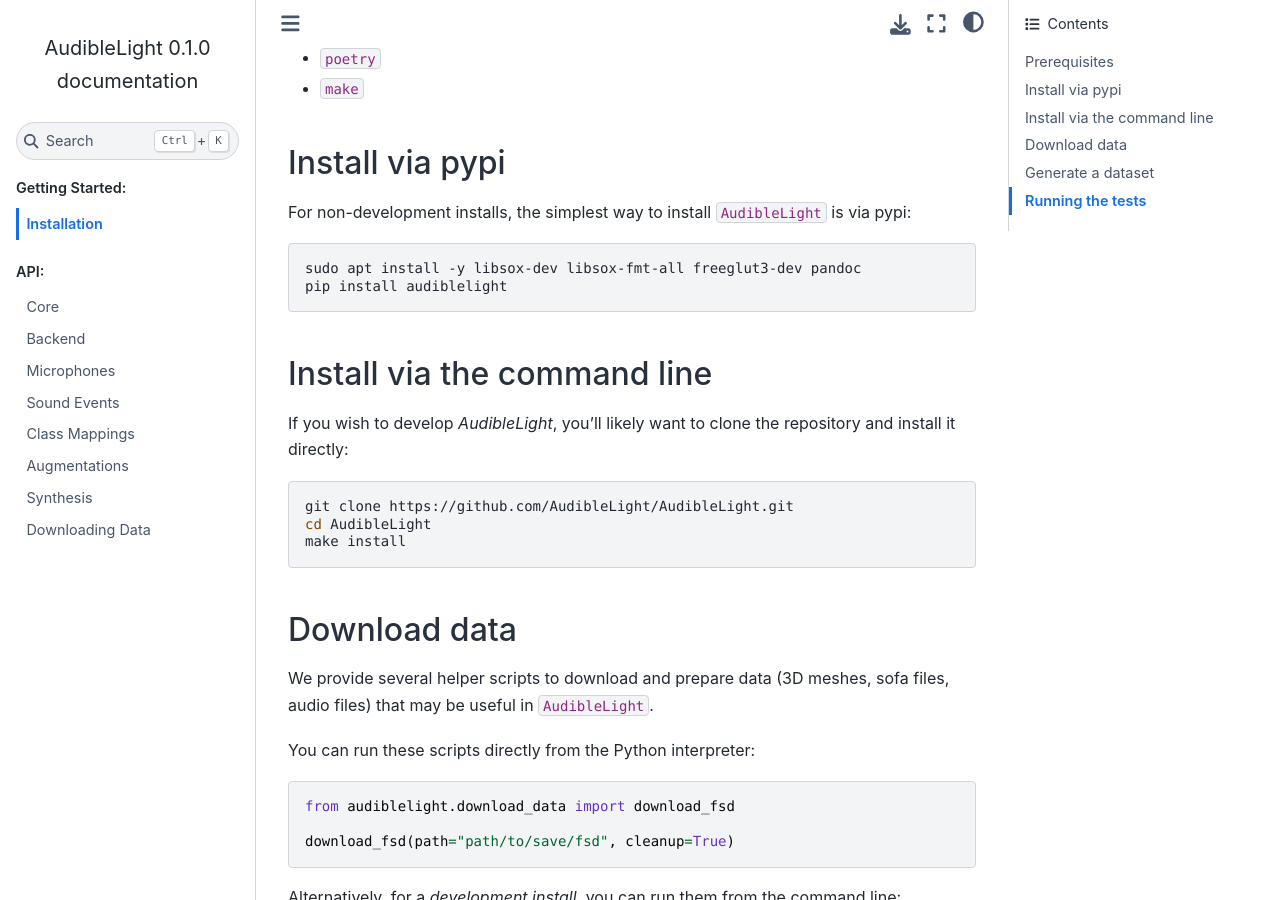
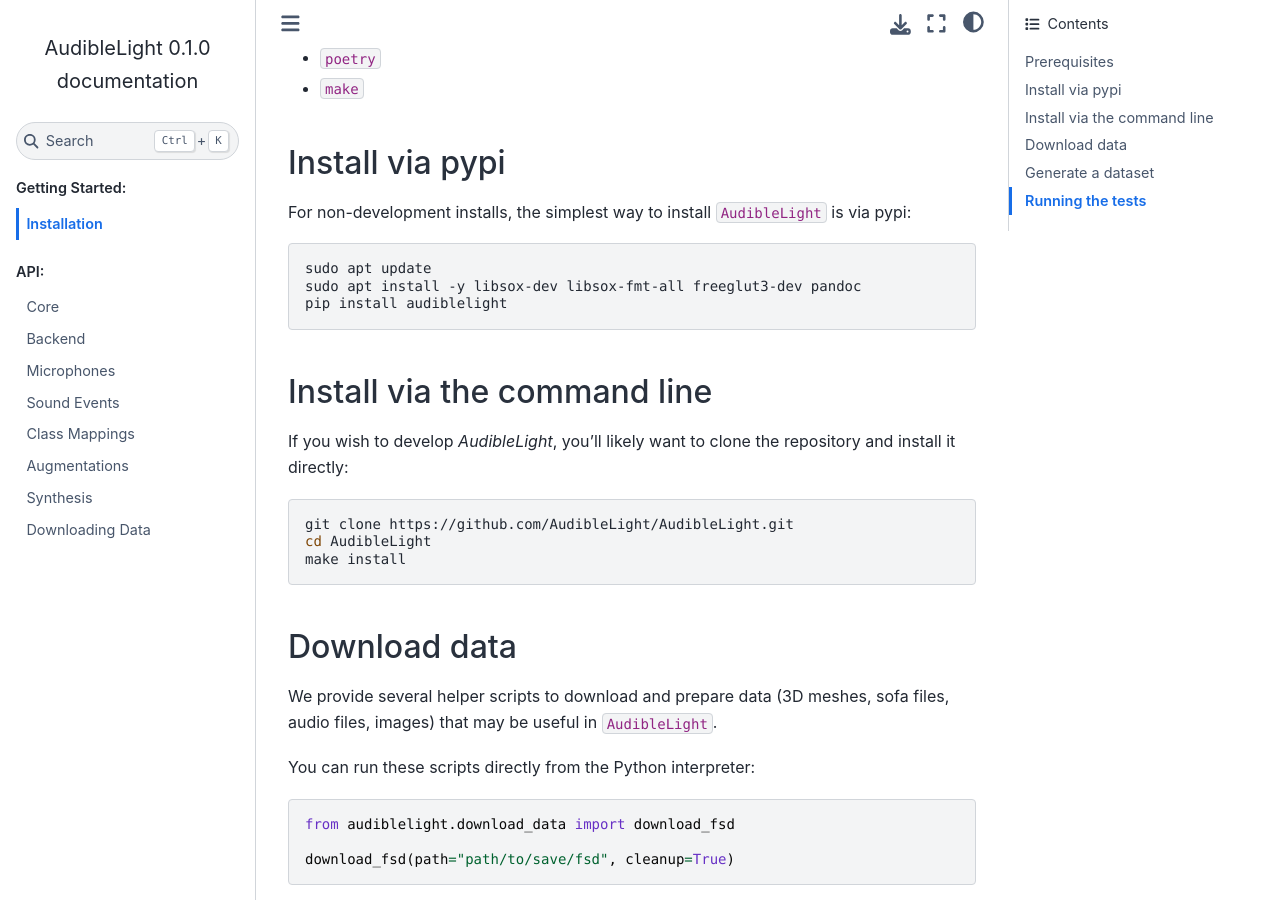
Before and after one commit to AudibleLight/AudibleLight, a Sphinx documentation site: the page built from docs/installation.rst, in a window 1280 px wide and 900 px high, scrolled down 376 px. Built offline with Sphinx 7.4.7 and the Sphinx Book theme 1.1.4, drawn with Linux system fonts in a browser that asks for light colours; pages that are not in the unit, such as notebooks, are missing from menus; the version number is read from the project's files by our own code.

Commit message:
update docs

```diff
--- a/docs/download_data.rst
+++ b/docs/download_data.rst
@@ -12,3 +12,4 @@
    audiblelight.download_data.download_gibson
    audiblelight.download_data.download_gibson_waypoints
    audiblelight.download_data.download_rirs
+   audiblelight.download_data.download_visualgenome
--- a/docs/index.rst
+++ b/docs/index.rst
@@ -12,7 +12,7 @@
 What is ``AudibleLight``?
 -------------------------
 
-``AudibleLight`` is a unified API for soundscape synthesis supporting ray-traced, real-world, and parametric RIR generation. It enables flexible microphone array modeling and dynamic, fully annotated source trajectories within a single workflow. It is built upon `SpatialScaper <https://github.com/marl/SpatialScaper>`_, `SoundSpaces <https://github.com/facebookresearch/sound-spaces>`_ and `Pyroomacoustics <https://github.com/LCAV/pyroomacoustics>`_ for scalable soundscape generation with unprecedented acoustic diversity.
+``AudibleLight`` is a unified API for audio-visual soundscape synthesis supporting ray-traced, real-world, and parametric RIR generation. It enables flexible microphone array modeling and dynamic, fully annotated source trajectories within a single workflow. It is built upon `SpatialScaper <https://github.com/marl/SpatialScaper>`_, `SoundSpaces <https://github.com/facebookresearch/sound-spaces>`_, `Pyroomacoustics <https://github.com/LCAV/pyroomacoustics>`_, and `SELDVisualSynth <https://github.com/adrianSRoman/SELDVisualSynth>`_ for scalable soundscape generation with unprecedented acoustic diversity.
 
 ``AudibleLight`` is developed by researchers at the `Centre for Digital Music, Queen Mary University of London <https://www.c4dm.eecs.qmul.ac.uk/>`_ in collaboration with `Meta Reality Labs <https://www.meta.com/en-gb/emerging-tech>`_.
 
@@ -31,6 +31,7 @@
    _examples/1.1.0_add_listeners
    _examples/1.2.0_add_events
    _examples/1.2.1_add_augmentations
+   _examples/1.2.2_audiovisual_scenes.ipynb
    _examples/1.3.0_add_ambience
    _examples/2.0.0_synthesis
 
--- a/docs/installation.rst
+++ b/docs/installation.rst
@@ -22,6 +22,7 @@
 
 .. code-block:: bash
 
+   sudo apt update
    sudo apt install -y libsox-dev libsox-fmt-all freeglut3-dev pandoc
    pip install audiblelight
 
@@ -40,7 +41,7 @@
 Download data
 ^^^^^^^^^^^^^
 
-We provide several helper scripts to download and prepare data (3D meshes, sofa files, audio files) that may be useful in ``AudibleLight``.
+We provide several helper scripts to download and prepare data (3D meshes, sofa files, audio files, images) that may be useful in ``AudibleLight``.
 
 You can run these scripts directly from the Python interpreter:
 
```
Also changed, not shown: README.md (+3 -3 lines), scripts/download_data/README.md, 1 other file.
